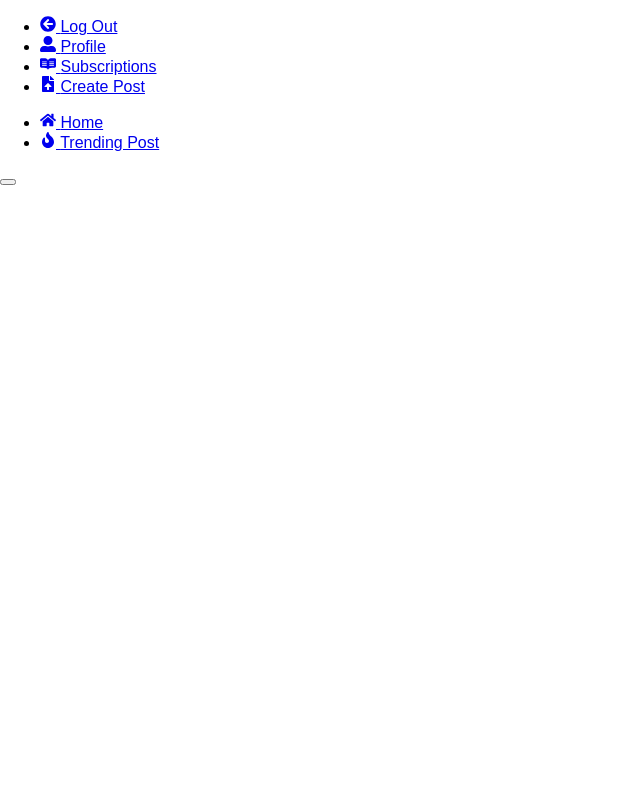
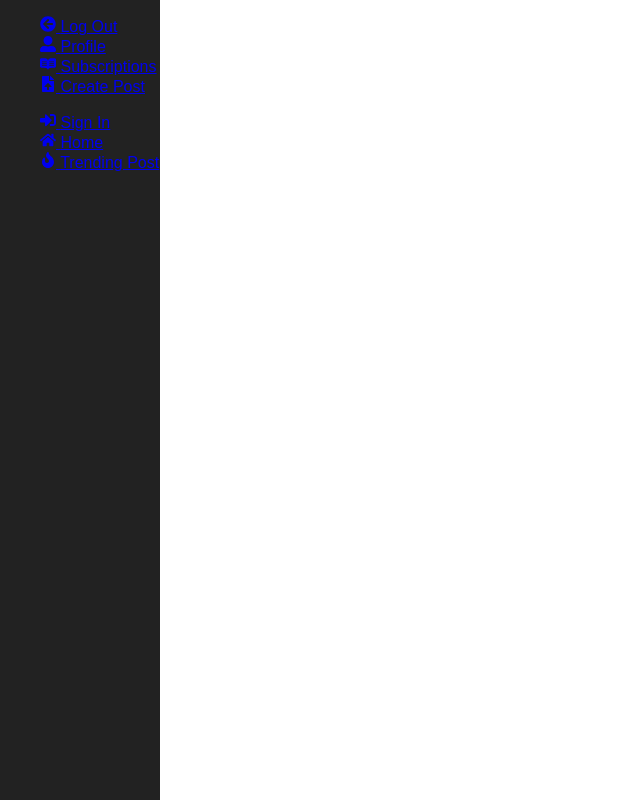
Before and after one commit to yamilt351/social-media-frontend, a React (Create React App) app: page /SignIn in a window 1280 px wide. Shown: the whole page, without its empty margins (0-640 px from the left). Built offline with nearby package versions, Linux system fonts and the light colour scheme.

Commit message:
styled-components

```diff
--- a/src/Components/navbar/data.js
+++ b/src/Components/navbar/data.js
@@ -5,11 +5,12 @@ import {
   FaFire,
   FaHome,
   FaReadme,
-  // FaSignInAlt,
+  FaSignInAlt,
   FaUserAlt,
 } from "react-icons/fa";
 
 export const data = [
+	{id:2, name: "Sign In", icon:<FaSignInAlt/>, url:"/SignIn"},
   { id: 1, name: "Home", icon: <FaHome />, url: "/Home" },
   { id: 3, name: "Trending Post", icon: <FaFire />, url: "/Trending" },
 ];
--- a/src/Components/navbar/navbar.jsx
+++ b/src/Components/navbar/navbar.jsx
@@ -1,39 +1,57 @@
 import React from "react";
 import { data } from "./data";
 import { loged } from "./data";
+import styled from "styled-components";
+import { Link } from "react-router-dom";
+
+const NavbarContainer = styled.nav`
+  width: 10rem;
+  height: 100vh;
+  position: fixed;
+  z-index: 100;
+  background-color: #222;
+`;
+const Loged = styled.div``;
+const List = styled.ul`
+  list-style: none;
+`;
+const LinkContainer = styled.li`
+
+`;
+
+const UnLoged = styled.div``;
 function Navbar() {
   return (
-    <nav className="navbar">
-      <div className="navbar-loged">
-        <ul className="loged-list">
+    <NavbarContainer>
+      <Loged>
+        <List>
           {loged.map((log) => {
             const { id, name, icon, url } = log;
             return (
-              <li key={id} className="orderred-list">
-                <a href={url}>
+              <LinkContainer key={id}>
+                <Link to={url}>
                   {icon} {name}
-                </a>
-              </li>
+                </Link>
+              </LinkContainer>
             );
           })}
-        </ul>
-      </div>
-
-      <div className="navbar-always">
-        <ul className="list">
-          {data.map((datas) => {
-            const { id, name, icon, url } = datas;
+        </List>
+      </Loged>
+      <UnLoged>
+        <List>
+          {data.map((links) => {
+            const { id, name, icon, url } = links;
             return (
-              <li key={id} className="ordered-list">
-                <a href={url}>
+              <LinkContainer key={id}>
+                <Link to={url}>
                   {icon} {name}
-                </a>
-              </li>
+                </Link>
+              </LinkContainer>
             );
           })}
-        </ul>
-      </div>
-    </nav>
+        </List>
+      </UnLoged>
+    </NavbarContainer>
   );
 }
 export default Navbar;
```
